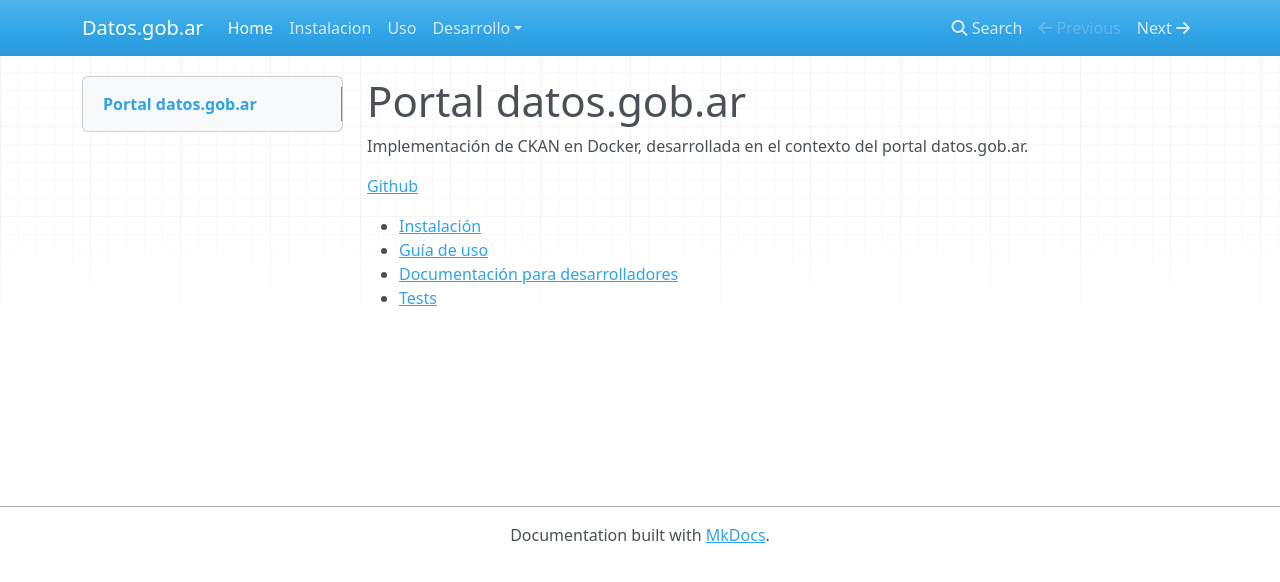
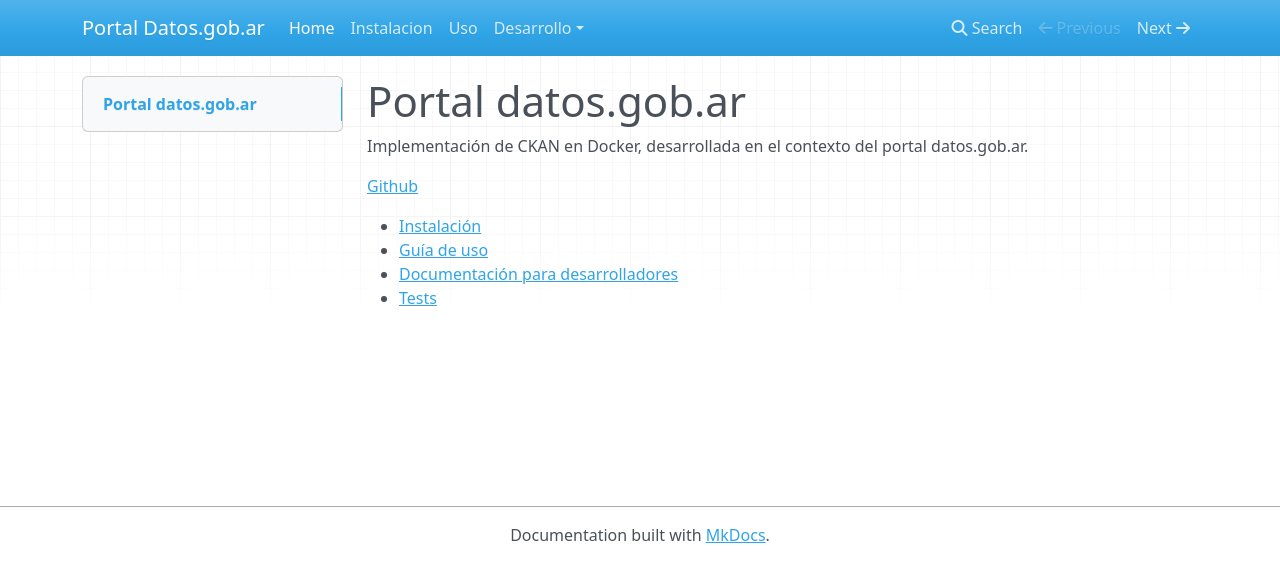
Before and after one commit to datosgobar/portal_datos.gob.ar, an MkDocs documentation site: the page built from docs/index.md, in a window 1280 px wide. Shown: the top 582 px of the page. Built offline with MkDocs 1.6.1, drawn with Linux system fonts in a browser that asks for light colours; nearby versions of some CDN libraries; old or Windows-style settings are respelled for this version of MkDocs.

Commit message:
Agrego "portal" al header de la documentacion.

```diff
--- a/mkdocs.yml
+++ b/mkdocs.yml
@@ -1,4 +1,4 @@
-site_name: Datos.gob.ar
+site_name: Portal Datos.gob.ar
 pages:
   - Home: 'index.md'
   - Instalacion: 'setup/install.md'
```
